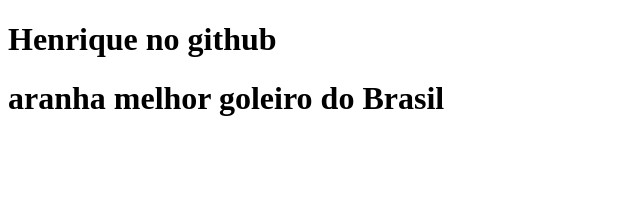
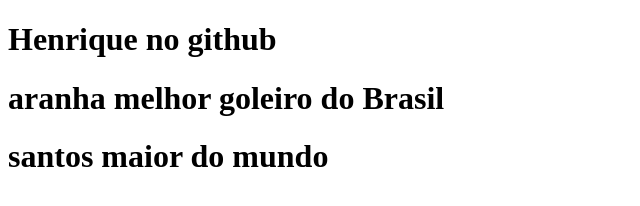
Before and after one commit to jolongakapa/meuprimeiro, a plain HTML site: page index.html in a window 1280 px wide. Shown: the whole page, without its empty margins (0-640 px from the left). Drawn offline with Linux system fonts and the light colour scheme.

Commit message:
outra coisa add

```diff
--- a/index.html
+++ b/index.html
@@ -8,5 +8,6 @@
 <body>
     <h1>Henrique no github</h1>
     <h1>aranha melhor goleiro do Brasil</h1>
+    <h1>santos maior do mundo</h1>
 </body>
 </html>
```
